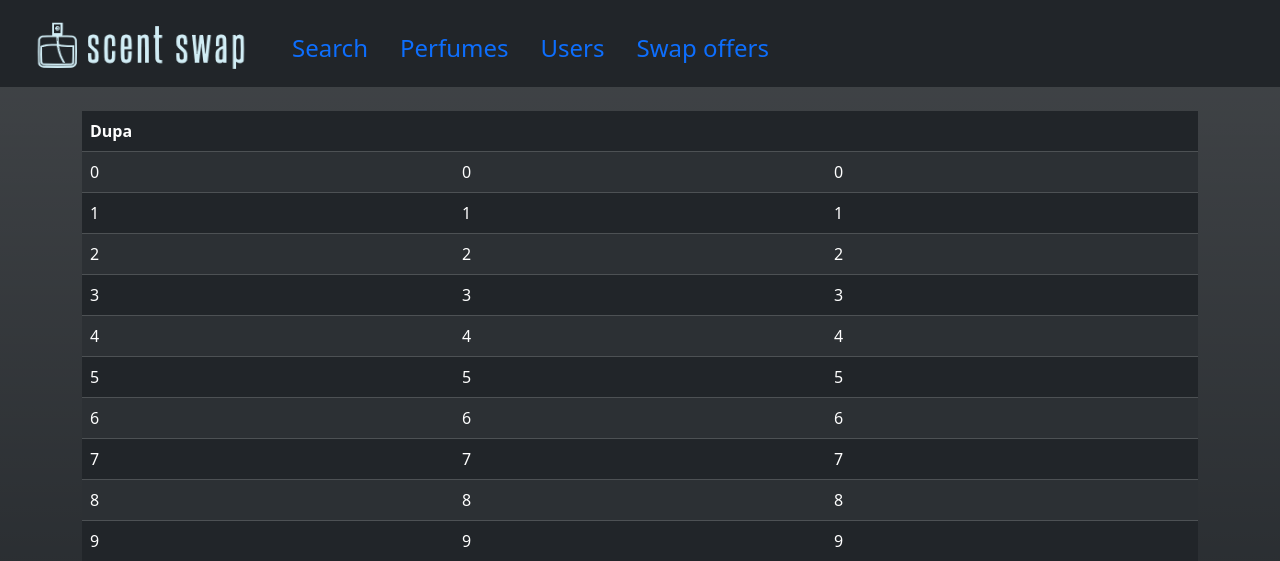
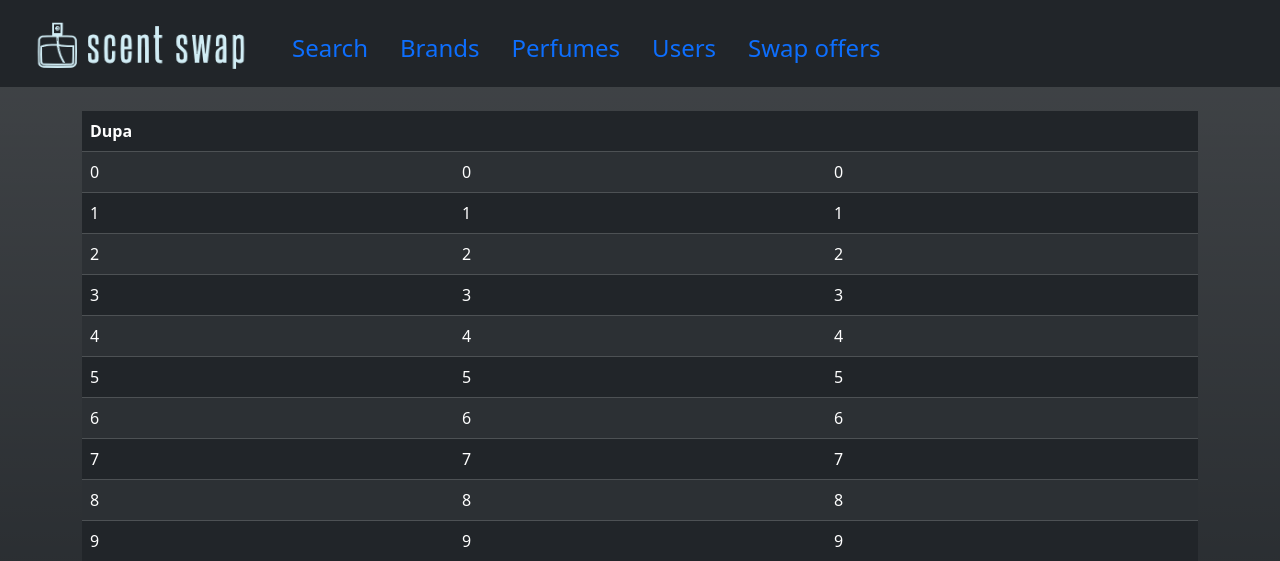
Before and after one commit to saradonin/scent_swap, a Django app: page / in a window 1280 px wide. Shown: the top 561 px of the page. Run offline with Django 4.2, Linux system fonts and the light colour scheme.

Commit message:
url added

```diff
--- a/scent_app/templates/__base__.html
+++ b/scent_app/templates/__base__.html
@@ -12,13 +12,16 @@
 <nav class="navbar navbar-dark bg-dark p-2 mb-4">
     <form class="container-fluid justify-content-start align-items-end">
 
-        <a class="navbar-brand" href="#">
+        <a class="navbar-brand" href="{% url 'index' %}">
             <img src="{% static 'logo.png' %}" alt="Logo" width="240" height="60"
                  class="d-inline-block align-text-top">
         </a>
         <ul class="nav justify-content-center">
             <li class="nav-item">
                 <a class="nav-link" href="{% url 'search' %}"><h4>Search</h4></a>
+            </li>
+            <li class="nav-item">
+                <a class="nav-link" href="{% url 'brand-list' %}"><h4>Brands</h4></a>
             </li>
             <li class="nav-item">
                 <a class="nav-link" href="{% url 'perfume-list' %}"><h4>Perfumes</h4></a>
```
